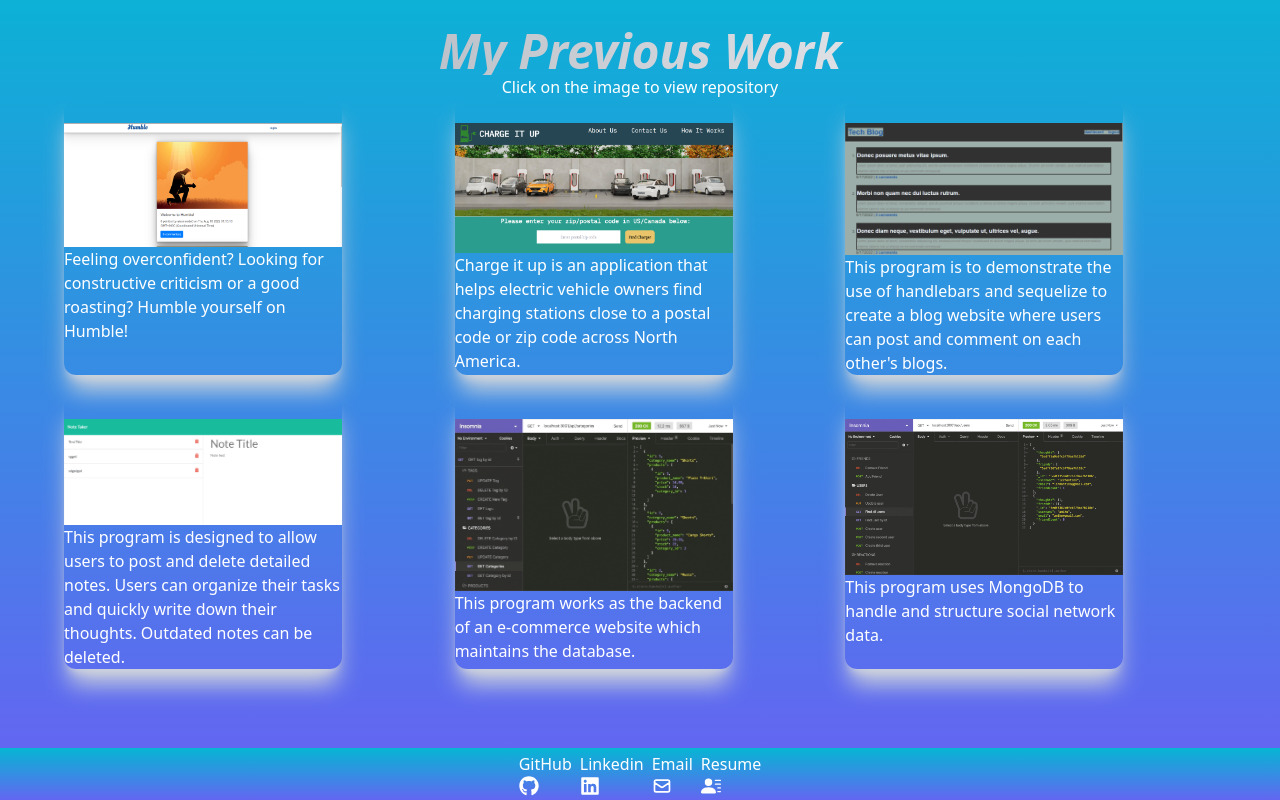
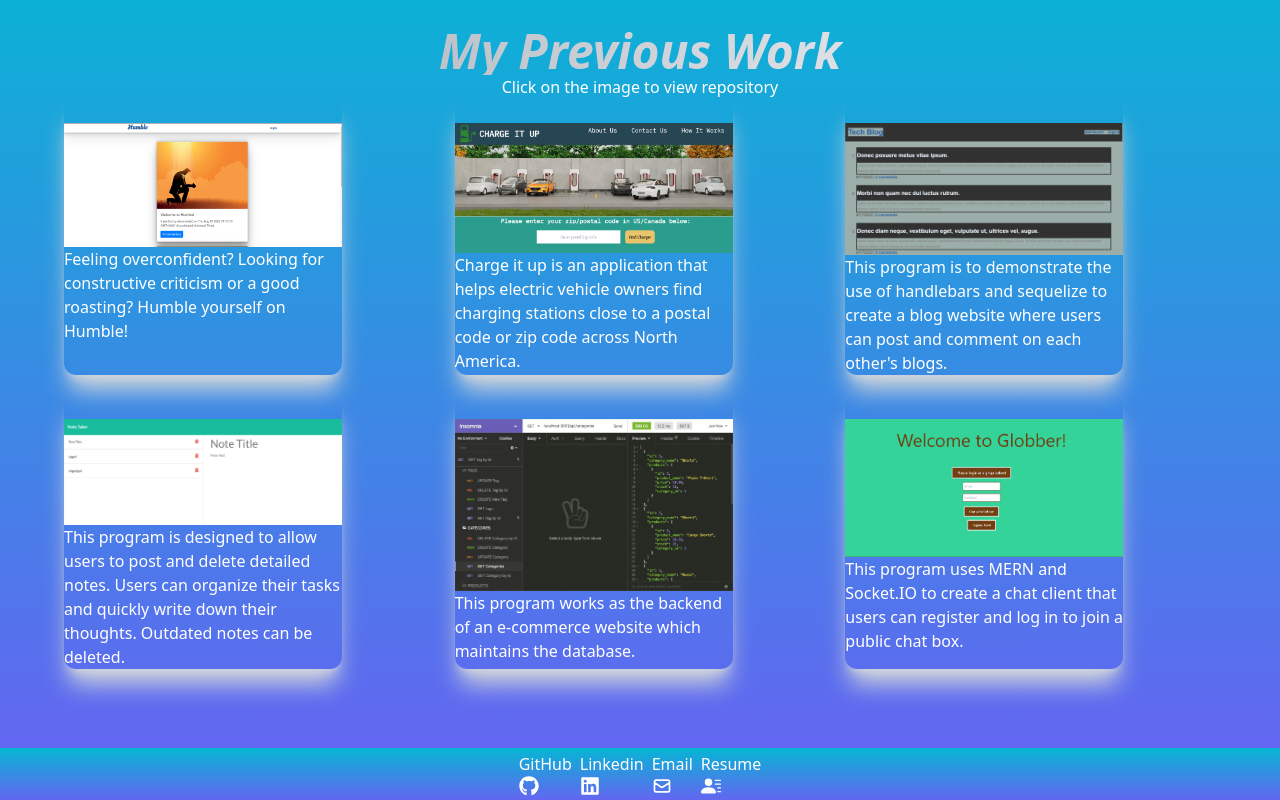
Before and after one commit to tarequem/react-portfolio, a React (Create React App) app: page / in a window 1280 px wide. Shown: the part 3252-4052 px from the top of the page. Built offline with nearby package versions, Linux system fonts and the light colour scheme.

Commit message:
added globber to portfolio

```diff
--- a/src/components/Projects.js
+++ b/src/components/Projects.js
@@ -4,7 +4,7 @@ import ChargeItUp from "../assets/chargeitup.png";
 import TechBlog from "../assets/techblog.png";
 import NoteTaker from "../assets/notetaker.png";
 import ECommerce from "../assets/ecommerce.gif";
-import SocialNetworkAPI from "../assets/social-network-api.gif";
+import Globber from "../assets/globber.png";
 import TeamProfileGen from "../assets/teamprofilegen.png";
 import WeatherDashboard from "../assets/weatherdashboard.png";
 
@@ -52,11 +52,11 @@ export default function Projects() {
         },
         {
             id: 6,
-            title: "Social Network API",
-            repository: "https://github.com/tarequem/social-network-api",
-            src: SocialNetworkAPI,
-            alt: "Social Network API",
-            desc: "This program uses MongoDB to handle and structure social network data."
+            title: "Globber",
+            repository: "https://github.com/tarequem/globber",
+            src: Globber,
+            alt: "Globber",
+            desc: "This program uses MERN and Socket.IO to create a chat client that users can register and log in to join a public chat box."
         },
         // {
         //     id: 7,
```
Also changed, not shown: src/assets/globber.png (added).
